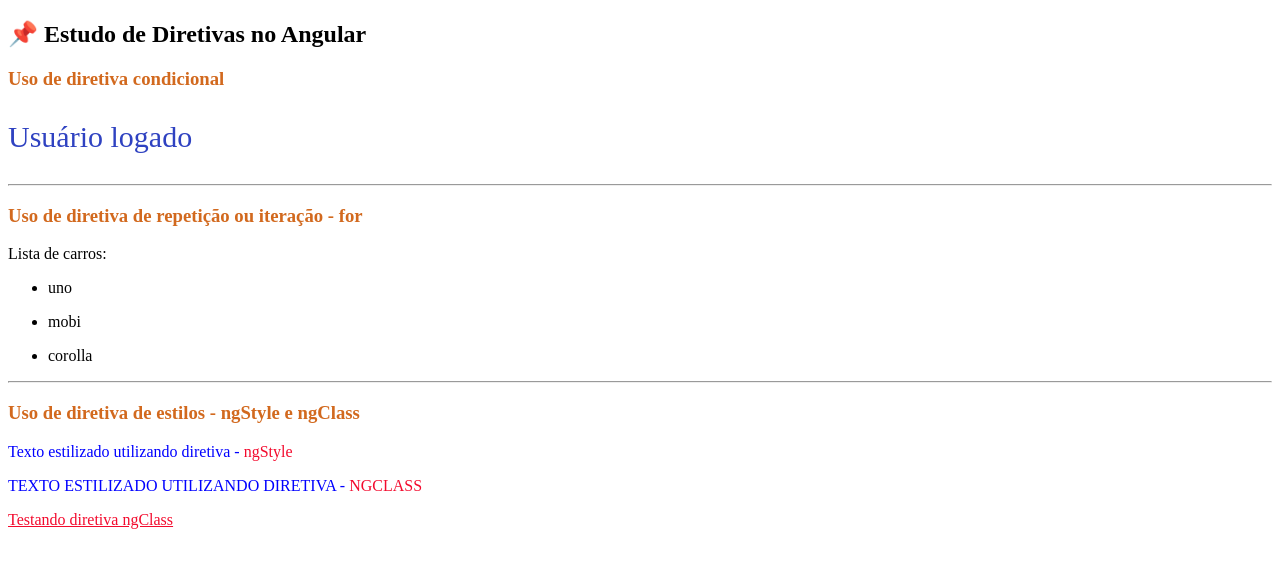
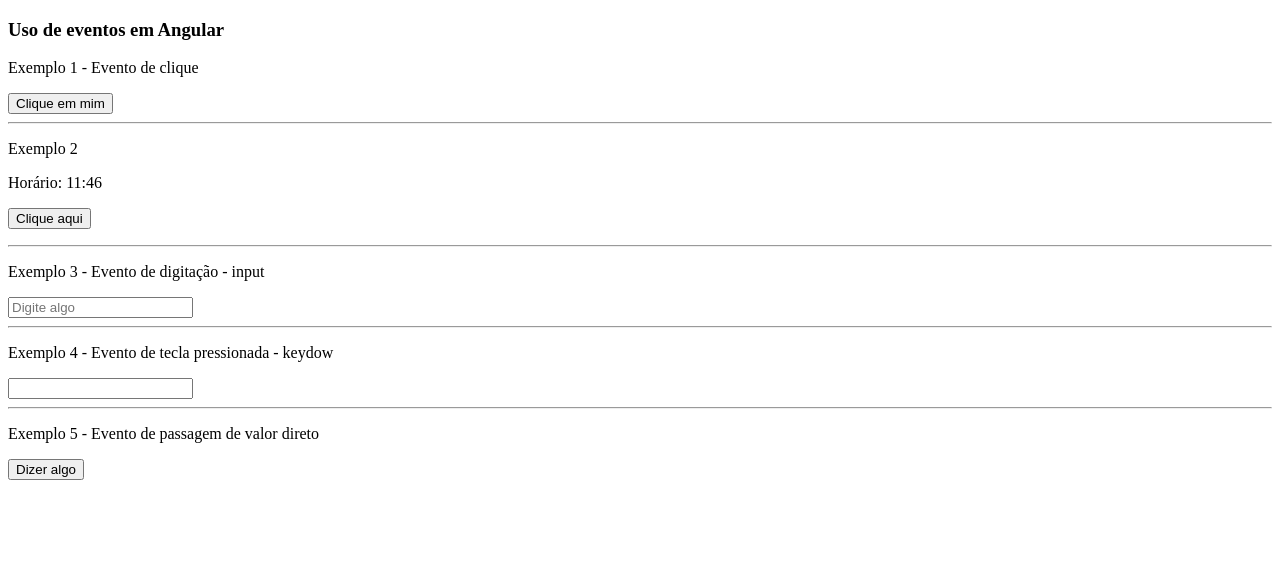
Before and after one commit to otymus27/angular-mateus, an Angular app: page / in a window 1280 px wide. Shown: the top 568 px of the page. Built offline with nearby package versions, Linux system fonts and the light colour scheme.

Commit message:
Eventos em angular

```diff
--- a/src/app/app.html
+++ b/src/app/app.html
@@ -1 +1 @@
-<app-diretivas></app-diretivas>
+<app-eventos></app-eventos>
--- a/src/app/app.ts
+++ b/src/app/app.ts
@@ -1,9 +1,9 @@
 import { Component } from '@angular/core';
-import {Diretivas} from './components/diretivas/diretivas';
+import {Eventos} from './components/eventos/eventos';
 
 @Component({
   selector: 'app-root',
-   imports: [Diretivas],
+   imports: [Eventos],
   templateUrl: './app.html',
   styleUrl: './app.scss'
 })
--- /dev/null
+++ b/src/app/components/eventos/eventos.html
@@ -0,0 +1,23 @@
+<!--Eventos em angular-->
+<h3>Uso de eventos em Angular</h3>
+
+<p>Exemplo 1 - Evento de clique</p>
+<button (click)="exibir()" >Clique em mim</button>
+
+<hr>
+<p>Exemplo 2</p>
+<p>Horário: {{horario}}:{{minutos}}</p>
+<button (click)="saudacao()" >Clique aqui</button>
+<p></p>
+
+<hr>
+<p>Exemplo 3 - Evento de digitação - input</p>
+<input (input)="capturarTexto($event)" placeholder="Digite algo">
+
+<hr>
+<p>Exemplo 4 - Evento de tecla pressionada - keydow</p>
+<input (keydown)="teclaPressionada($event)">
+
+<hr>
+<p>Exemplo 5 - Evento de passagem de valor direto</p>
+<button (click)="dizerAlgo('Bom dia')">Dizer algo</button>
--- /dev/null
+++ b/src/app/components/eventos/eventos.ts
@@ -0,0 +1,39 @@
+import { Component } from '@angular/core';
+import {write} from 'node:fs';
+
+@Component({
+  selector: 'app-eventos',
+  imports: [],
+  templateUrl: './eventos.html',
+  styleUrl: './eventos.scss'
+})
+export class Eventos {
+   exibir(){
+      alert("Evento foi chamado através do botão.");
+   }
+
+   horario: number=new Date().getHours();
+   minutos: number=new Date().getMinutes();
+
+   // Função que retorna uma mensagem
+   saudacao(){
+      alert('teste')
+      console.log(this.minutos);
+   }
+
+
+   capturarTexto(event: Event) {
+      const input = event.target as HTMLInputElement;
+      console.log(input.value);
+   }
+
+   teclaPressionada(event: KeyboardEvent) {
+      console.log('Tecla:', event.key);
+   }
+
+   dizerAlgo(mensagem: string) {
+      console.log(mensagem);
+   }
+
+
+}
```
Also changed, not shown: src/app/components/eventos/eventos.scss (added), 1 other file (tests, documents, lock files or other folders).
